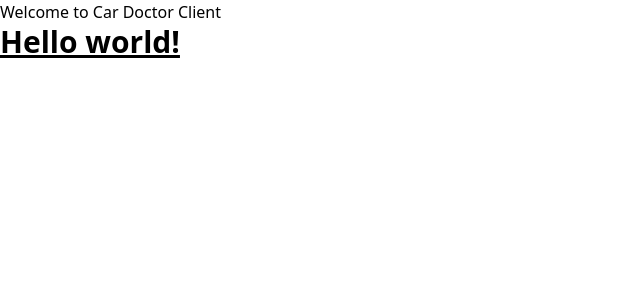
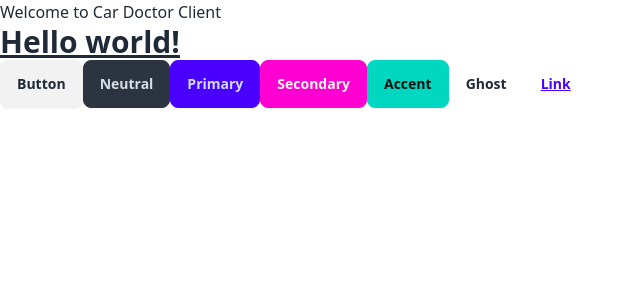
Before and after one commit to shejanNizam/car-doctor-client, a React (Vite) app: page / in a window 1280 px wide. Shown: the top 300 px of the page, without its empty margins (0-640 px from the left). Built offline with nearby package versions, Linux system fonts and the light colour scheme.

Commit message:
setup daisy UI

```diff
--- a/package.json
+++ b/package.json
@@ -19,6 +19,7 @@
     "@types/react-dom": "^18.3.1",
     "@vitejs/plugin-react": "^4.3.3",
     "autoprefixer": "^10.4.20",
+    "daisyui": "^4.12.14",
     "eslint": "^9.13.0",
     "eslint-plugin-react": "^7.37.2",
     "eslint-plugin-react-hooks": "^5.0.0",
--- a/src/App.jsx
+++ b/src/App.jsx
@@ -3,6 +3,13 @@
     <>
       <h2> Welcome to Car Doctor Client </h2>
       <h1 className="text-3xl font-bold underline">Hello world!</h1>
+      <button className="btn">Button</button>
+      <button className="btn btn-neutral">Neutral</button>
+      <button className="btn btn-primary">Primary</button>
+      <button className="btn btn-secondary">Secondary</button>
+      <button className="btn btn-accent">Accent</button>
+      <button className="btn btn-ghost">Ghost</button>
+      <button className="btn btn-link">Link</button>
     </>
   );
 }
--- a/tailwind.config.js
+++ b/tailwind.config.js
@@ -4,5 +4,5 @@
   theme: {
     extend: {},
   },
-  plugins: [],
+  plugins: [require("daisyui")],
 };
```
Also changed, not shown: eslint.config.js (+18 -17 lines), 1 other file (tests, documents, lock files or other folders).
